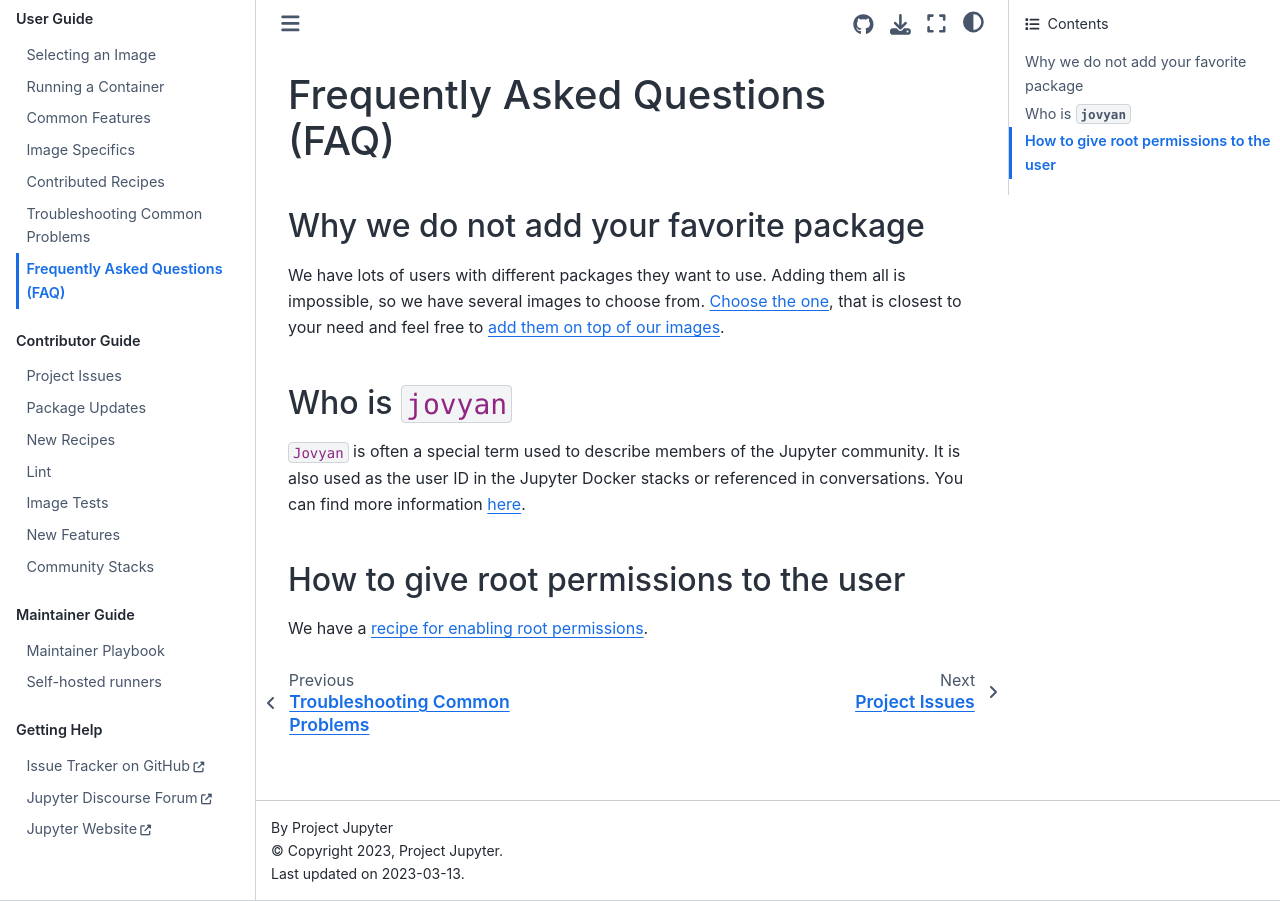
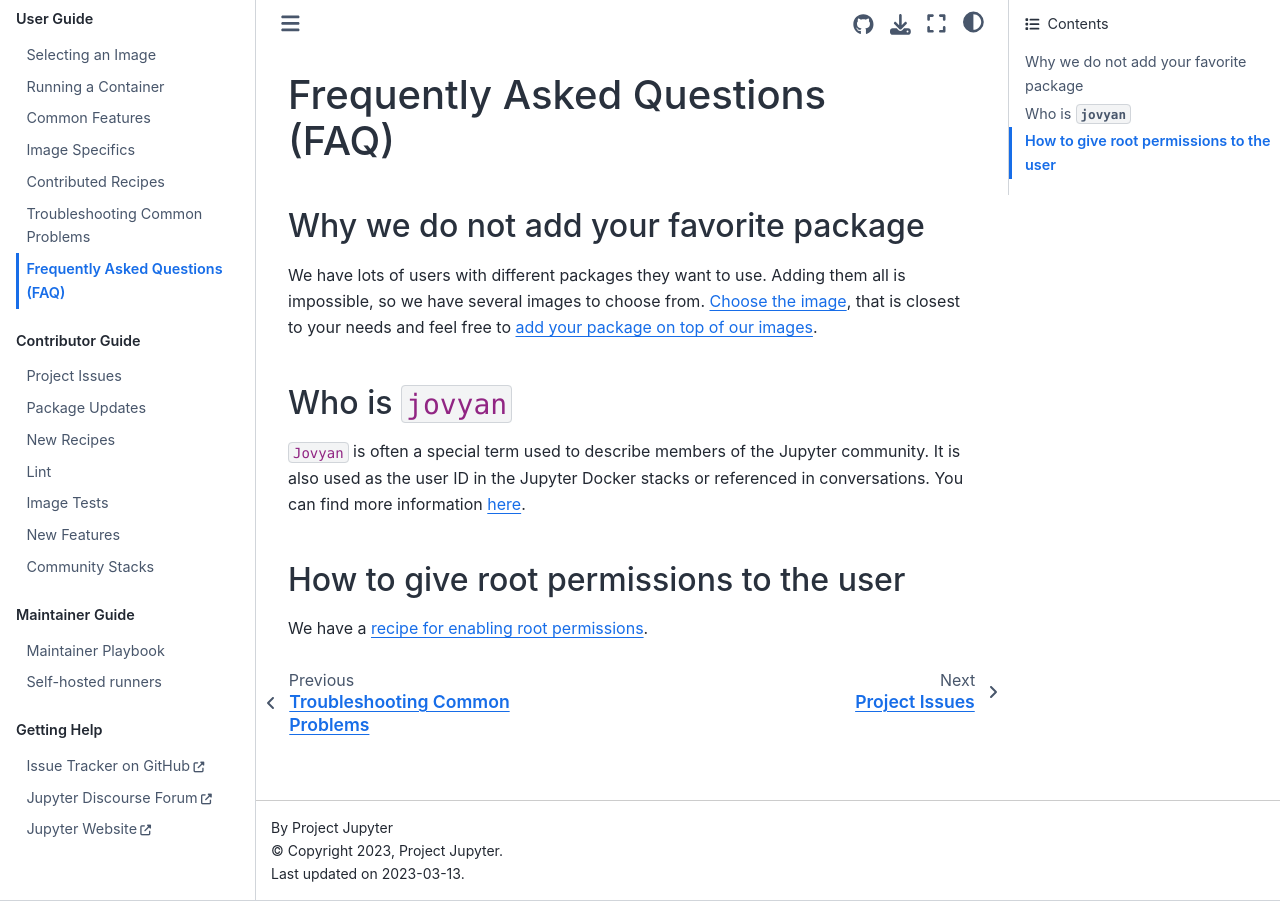
Before and after one commit to jupyter/docker-stacks, a Sphinx documentation site: the page built from docs/using/faq.md, in a window 1280 px wide. Built offline with Sphinx 7.4.7 and the Sphinx Book theme 1.1.4, drawn with Linux system fonts in a browser that asks for light colours.

Commit message:
Fix meaning

```diff
--- a/docs/using/faq.md
+++ b/docs/using/faq.md
@@ -4,7 +4,7 @@
 
 We have lots of users with different packages they want to use.
 Adding them all is impossible, so we have several images to choose from.
-[Choose the one](selecting.md), that is closest to your need and feel free to [add them on top of our images](recipes.md#using-mamba-install-or-pip-install-in-a-child-docker-image).
+[Choose the image](selecting.md), that is closest to your needs and feel free to [add your package on top of our images](recipes.md#using-mamba-install-or-pip-install-in-a-child-docker-image).
 
 ## Who is `jovyan`
 
```
